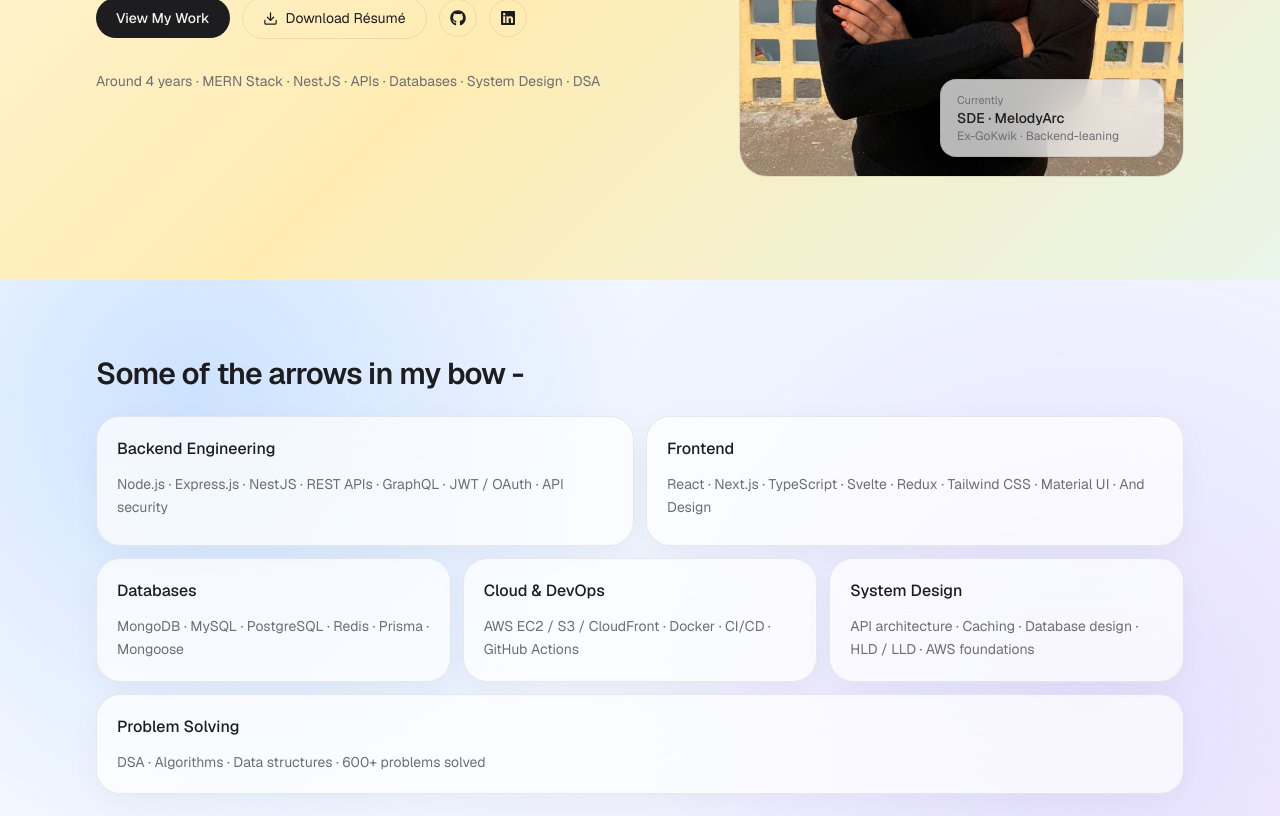
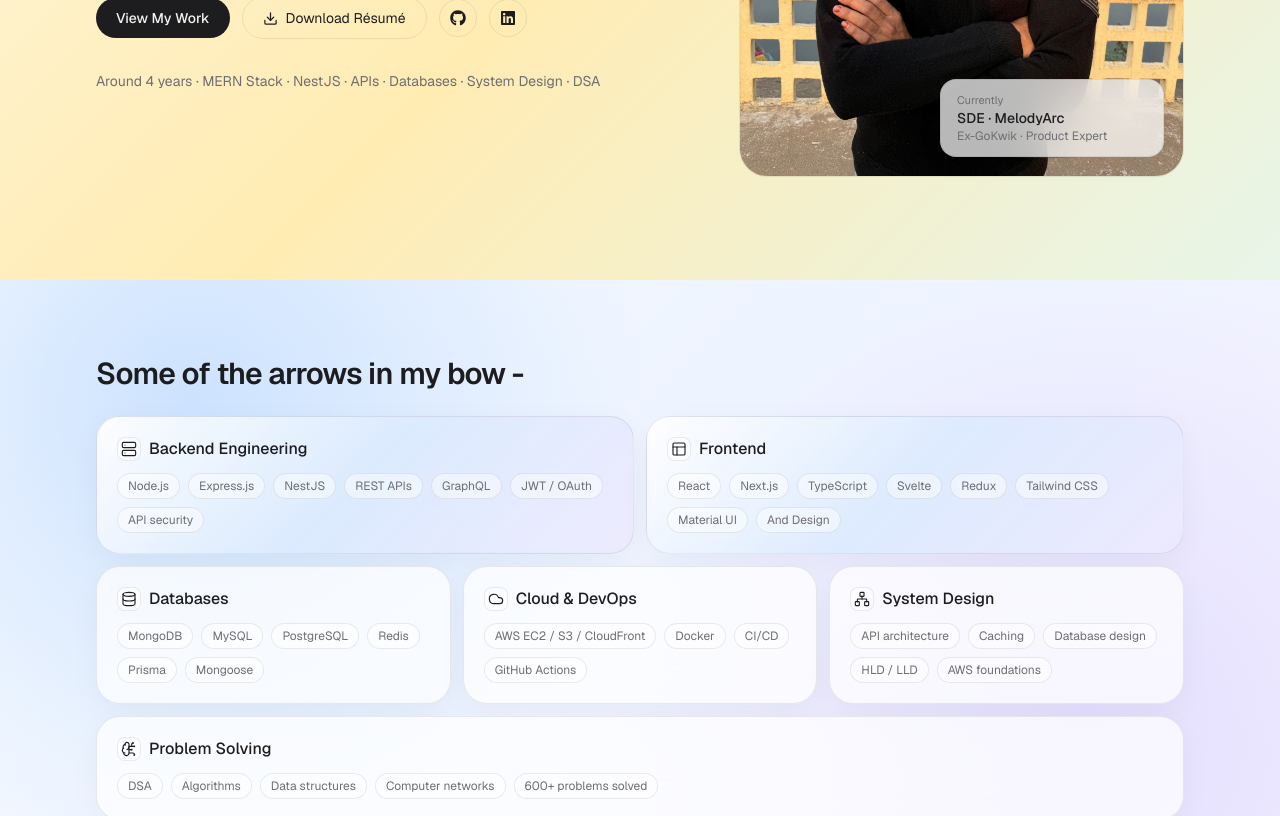
Before and after one commit to meghsha/yet-another-portfolio, a Next.js app: page / in a window 1280 px wide. Shown: the part 520-1336 px from the top of the page. Built offline with nearby package versions, Linux system fonts and the light colour scheme.

Commit message:
changes around skillset section

```diff
--- a/src/app/globals.css
+++ b/src/app/globals.css
@@ -153,3 +153,22 @@ html.dark .engineering-gradient {
       #191526 100%
     );
 }
+
+.skill-card-primary {
+  background:
+    linear-gradient(
+      135deg,
+      rgba(255, 255, 255, 0.92) 0%,
+      rgba(219, 234, 254, 0.88) 48%,
+      rgba(237, 233, 254, 0.90) 100%
+    );
+}
+
+html.dark .skill-card-primary {
+  background:
+    linear-gradient(
+      135deg,
+      rgba(35, 40, 55, 0.85),
+      rgba(25, 25, 35, 0.7)
+    );
+}
--- a/src/components/home.tsx
+++ b/src/components/home.tsx
@@ -8,6 +8,13 @@ import {
   Copy,
   Download,
   Mail,
+  Server,
+  PanelsTopLeft,
+  Database,
+  Cloud,
+  Network,
+  BrainCircuit,
+  LucideIcon,
 } from "lucide-react";
 import {
   FaGithub,
@@ -121,7 +128,7 @@ export function HomePage() {
           <div className="surface absolute right-3 bottom-3 left-3 rounded-2xl px-4 py-3 sm:right-5 sm:bottom-5 sm:left-auto sm:w-56">
             <p className="text-[11px] text-ink-soft">Currently</p>
             <p className="text-sm font-medium">SDE · MelodyArc</p>
-            <p className="text-xs text-ink-soft">Ex-GoKwik · Backend-leaning</p>
+            <p className="text-xs text-ink-soft">Ex-GoKwik · Product Expert</p>
           </div>
         </FadeIn>
       </section>
@@ -137,32 +144,38 @@ export function HomePage() {
             <BentoCard
               title={bento.backend.title}
               items={bento.backend.items}
-              className="sm:col-span-2 lg:col-span-3 min-h-[130px]"
+              className="sm:col-span-2 lg:col-span-3 min-h-[130px] skill-card-primary"
+              icon={Server}
             />
             <BentoCard
               title={bento.frontend.title}
               items={bento.frontend.items}
-              className="sm:col-span-2 lg:col-span-3 min-h-[130px]"
+              className="sm:col-span-2 lg:col-span-3 min-h-[130px] skill-card-primary"
+              icon={PanelsTopLeft}
             />
             <BentoCard
               title={bento.databases.title}
               items={bento.databases.items}
               className="lg:col-span-2"
+              icon={Database}
             />
             <BentoCard
               title={bento.cloud.title}
               items={bento.cloud.items}
               className="lg:col-span-2"
+              icon={Cloud}
             />
             <BentoCard
               title={bento.system.title}
               items={bento.system.items}
               className="lg:col-span-2"
+              icon={Network}
             />
             <BentoCard
               title={bento.dsa.title}
               items={bento.dsa.items}
               className="lg:col-span-6"
+              icon={BrainCircuit}
             />
           </div>
         </section>
@@ -580,17 +593,37 @@ function BentoCard({
   title,
   items,
   className,
+  icon: Icon,
 }: {
   title: string;
   items: readonly string[];
   className?: string;
+  icon: LucideIcon
 }) {
   return (
-    <article className={cn("surface rounded-[24px] p-5", className)}>
-      <h3 className="text-base font-medium">{title}</h3>
-      <p className="mt-3 text-sm leading-relaxed text-ink-soft">
-        {items.join(" · ")}
-      </p>
+    <article
+      className={cn(
+        "surface rounded-[24px] p-5 transition-all duration-300 hover:-translate-y-1 hover:shadow-lg",
+        className
+      )}
+    >
+      <div className="flex items-center gap-2">
+        <div className="flex h-6 w-6 items-center justify-center rounded-lg border border-line bg-bg-solid/50">
+          <Icon size={16} strokeWidth={1.7} />
+        </div>
+
+        <h3 className="text-base font-medium">{title}</h3>
+      </div>
+      <div className="mt-3 flex flex-wrap gap-2">
+        {items.map((item) => (
+          <span
+            key={item}
+            className="whitespace-nowrap rounded-full border border-line bg-bg-solid/45 px-2.5 py-1 text-xs text-ink-soft"
+          >
+            {item}
+          </span>
+        ))}
+      </div>
     </article>
   );
 }
--- a/src/lib/content.ts
+++ b/src/lib/content.ts
@@ -68,7 +68,7 @@ export const bento = {
   dsa: {
     title: "Problem Solving",
     emphasis: false,
-    items: ["DSA", "Algorithms", "Data structures", "600+ problems solved"],
+    items: ["DSA", "Algorithms", "Data structures", "Computer networks", "600+ problems solved"],
   },
 } as const;
 
@@ -171,7 +171,8 @@ export const dsaTopics = [
   "Linked Lists",
   "Stacks & Queues",
   "Trees",
-  "Graphs",
+  "JSON Objects",
+  "Searching & Sorting",
   "BFS / DFS",
   "Heaps",
   "Binary Search",
```
